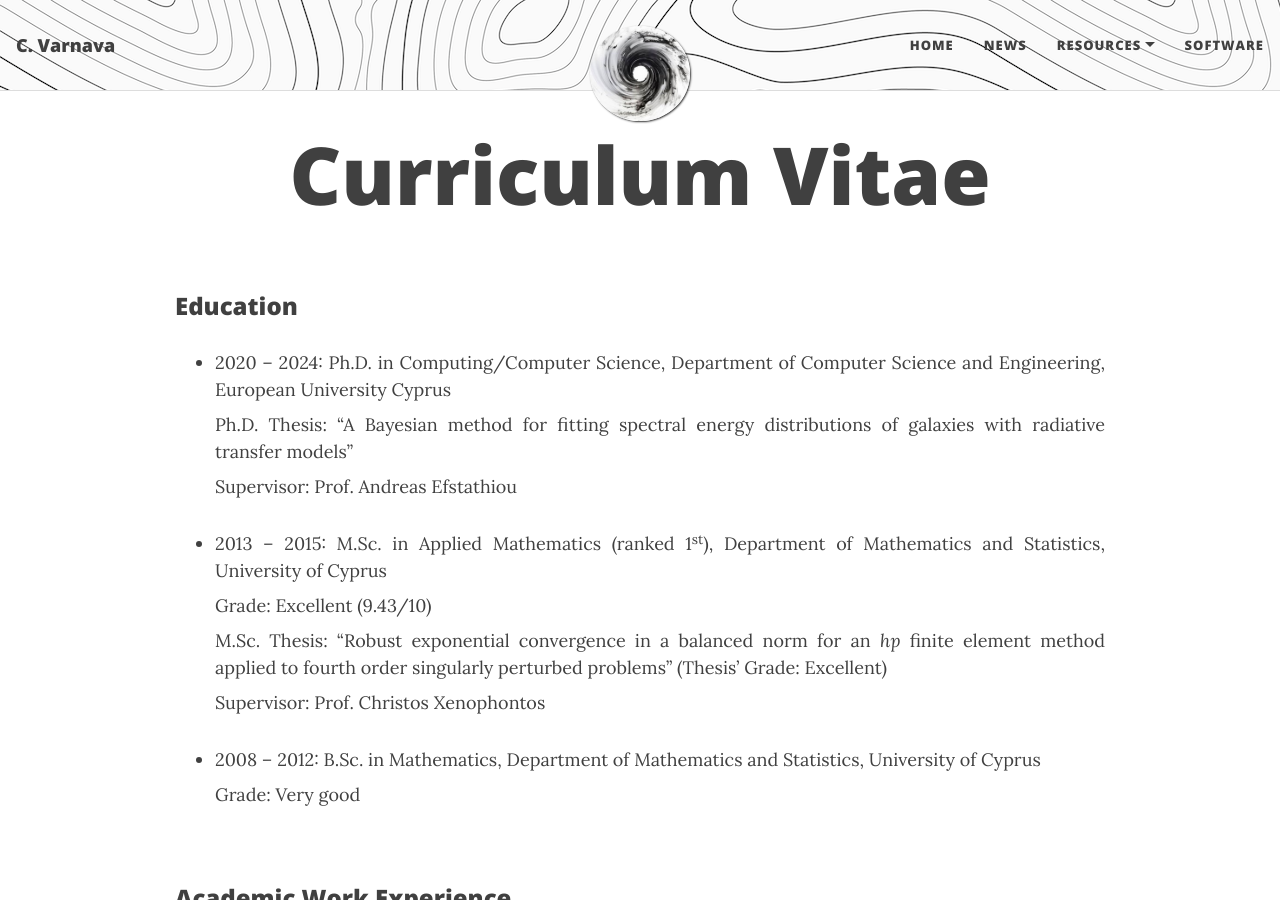
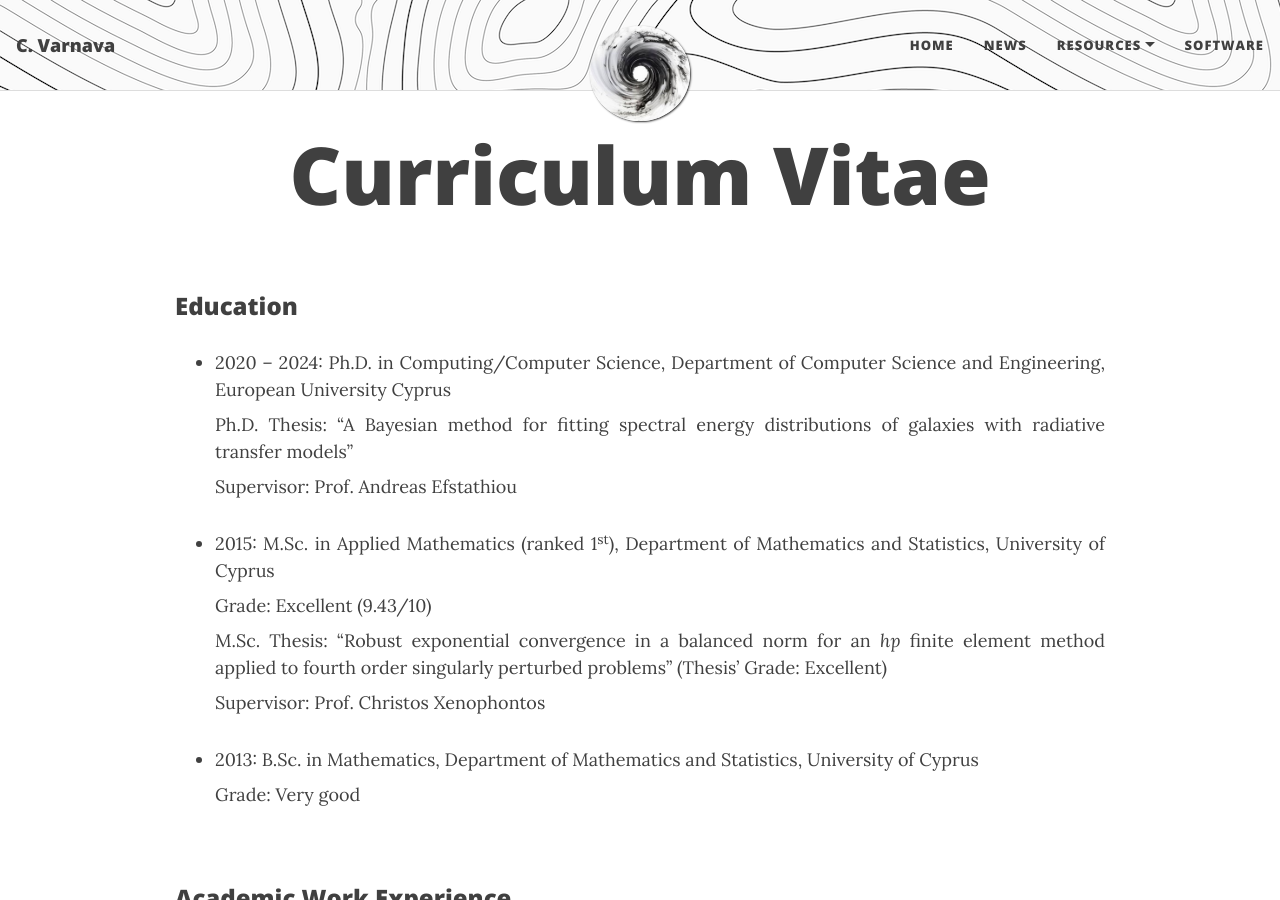
Before and after one commit to ch-var/ch-var.github.io, a Jekyll site: the page built from cv.html, in a window 1280 px wide and 900 px high. Built offline with Jekyll 4.4.1, drawn with Linux system fonts in a browser that asks for light colours; formulas are drawn with MathJax 3.

Commit message:
Update cv.html

```diff
--- a/cv.html
+++ b/cv.html
@@ -27,11 +27,11 @@ mathjax: true
 <li class="responsive-margin" style="margin-bottom: 8px;">2020 – 2024: Ph.D. in Computing/Computer Science, Department of Computer Science and Engineering, European University Cyprus</li>
 <p align='justify' class="responsive-margin" style="margin-top: 0px; margin-bottom: 8px;">Ph.D. Thesis: “A Bayesian method for fitting spectral energy distributions of galaxies with radiative transfer models”</p>
 <p align='justify' class="responsive-margin" style="margin-top: 0px;">Supervisor: Prof. Andreas Efstathiou</p>
-<li class="responsive-margin" style="margin-bottom: 8px;">2013 – 2015: M.Sc. in Applied Mathematics (ranked 1<sup>st</sup>), Department of Mathematics and Statistics, University of Cyprus</li>
+<li class="responsive-margin" style="margin-bottom: 8px;">2015: M.Sc. in Applied Mathematics (ranked 1<sup>st</sup>), Department of Mathematics and Statistics, University of Cyprus</li>
 <p align='justify' class="responsive-margin" style="margin-top: 0px; margin-bottom: 8px;">Grade: Excellent (9.43/10)</p>
 <p align='justify' class="responsive-margin" style="margin-top: 0px; margin-bottom: 8px;">M.Sc. Thesis: “Robust exponential convergence in a balanced norm for an <i>hp</i> finite element method applied to fourth order singularly perturbed problems” (Thesis’ Grade: Excellent)</p>
 <p align='justify' class="responsive-margin" style="margin-top: 0px;">Supervisor: Prof. Christos Xenophontos</p>
-<li class="responsive-margin" style="margin-bottom: 8px;">2008 – 2012: B.Sc. in Mathematics, Department of Mathematics and Statistics, University of Cyprus</li>
+<li class="responsive-margin" style="margin-bottom: 8px;">2013: B.Sc. in Mathematics, Department of Mathematics and Statistics, University of Cyprus</li>
 <p align='justify' class="responsive-margin" style="margin-top: 0px;">Grade: Very good</p>
 </ul>
 <br>
```
